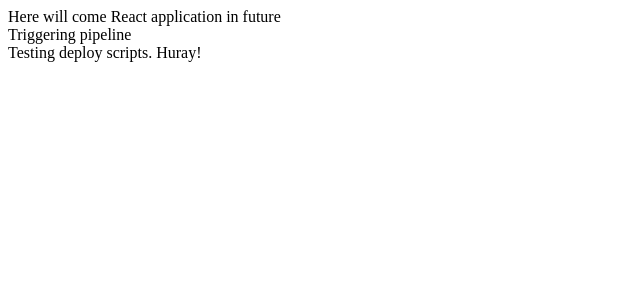
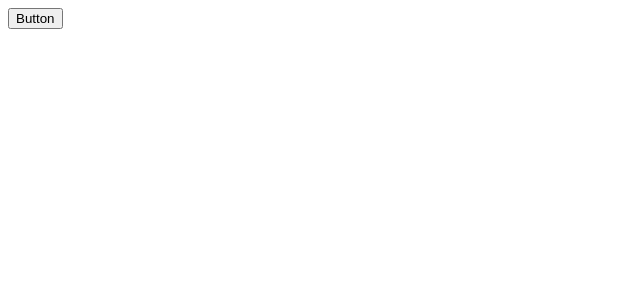
Before and after one commit to Massfice/sw-fairy-k8s-main, a React app: page / in a window 1280 px wide. Shown: the top 300 px of the page, without its empty margins (0-640 px from the left). Built offline with nearby package versions, Linux system fonts and the light colour scheme.

Commit message:
Added some test functionality

```diff
--- a/package.json
+++ b/package.json
@@ -4,7 +4,7 @@
     "description": "Main microservice for Shinobi War Fairy project",
     "main": "index.js",
     "scripts": {
-        "start": "webpack-dev-server --mode development",
+        "start": "webpack serve --config webpack.config.js --progress --mode development",
         "build": "webpack --mode production",
         "lint": "eslint src/**/*.ts*",
         "husky:init": "husky install && husky add .husky/pre-commit 'npm run lint'"
--- a/src/index.tsx
+++ b/src/index.tsx
@@ -1,10 +1,19 @@
-import React from 'react';
+import React, { useState } from 'react';
 import ReactDom from 'react-dom';
 
-const App = () => (
-    <div>
-        <div>My awsome App</div>
-    </div>
-);
+const App = (): JSX.Element => {
+    const [test, setTest] = useState(false);
 
-ReactDom.render(<App />, document.getElementById('root') as HTMLElement);
+    const click = () => {
+        setTest(true);
+    };
+
+    return (
+        <div>
+            {test && <div>My awsome App!</div>}
+            <button onClick={click}>Button</button>
+        </div>
+    );
+};
+
+ReactDom.render(<App />, document.getElementById('app') as HTMLElement);
--- a/webpack.config.js
+++ b/webpack.config.js
@@ -18,7 +18,7 @@ module.exports = {
         ],
     },
     devServer: {
-        contentBase: path.join(__dirname, 'build'),
+        contentBase: path.join(__dirname, 'dist'),
         historyApiFallback: true,
         host: '0.0.0.0',
         compress: true,
@@ -30,11 +30,11 @@ module.exports = {
     output: {
         filename: '[name].bundle.js',
         publicPath: '/',
-        path: path.resolve(__dirname, 'build'),
+        path: path.resolve(__dirname, 'dist'),
     },
     plugins: [
         new HtmlWebpackPlugin({
-            template: path.join(__dirname, 'index.html'),
+            template: path.join(__dirname, 'src', 'index.html'),
         }),
     ],
 };
```
